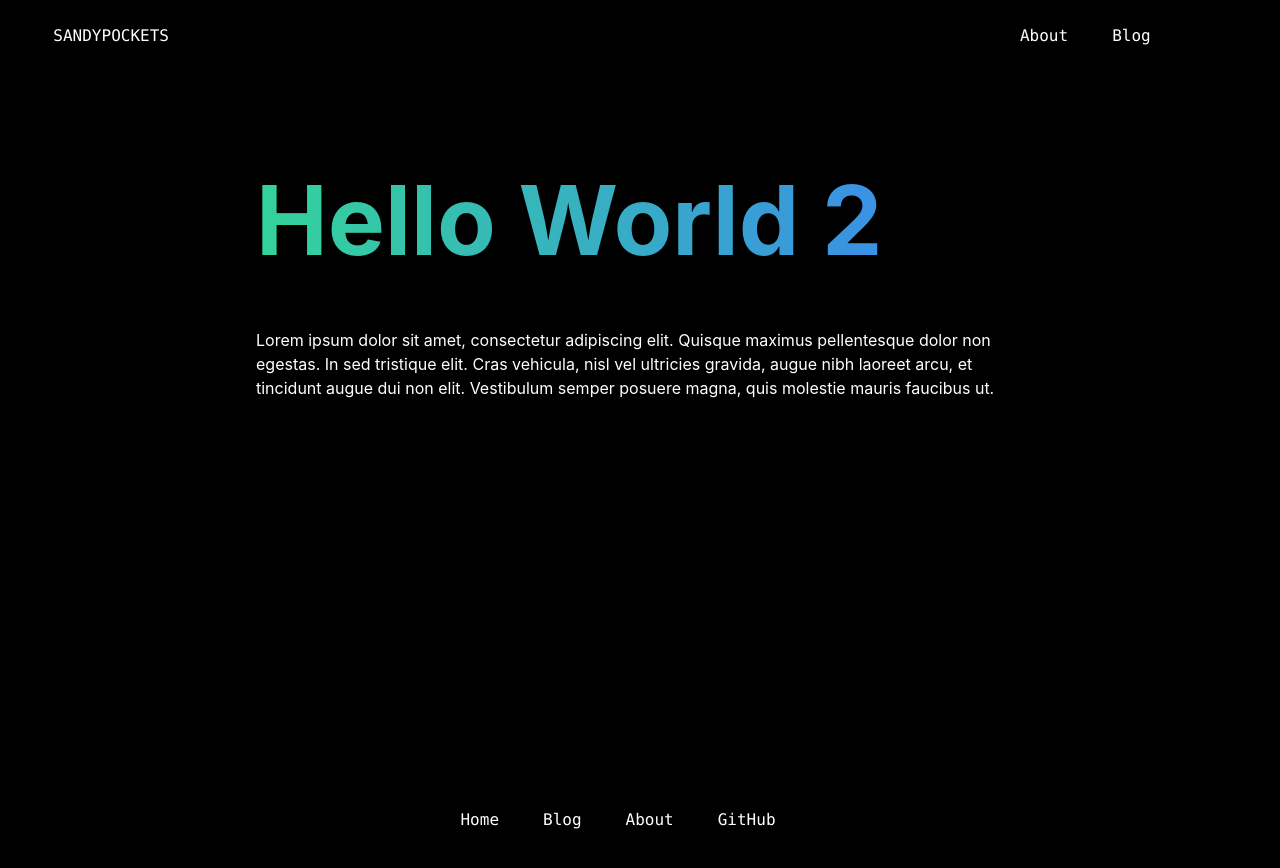
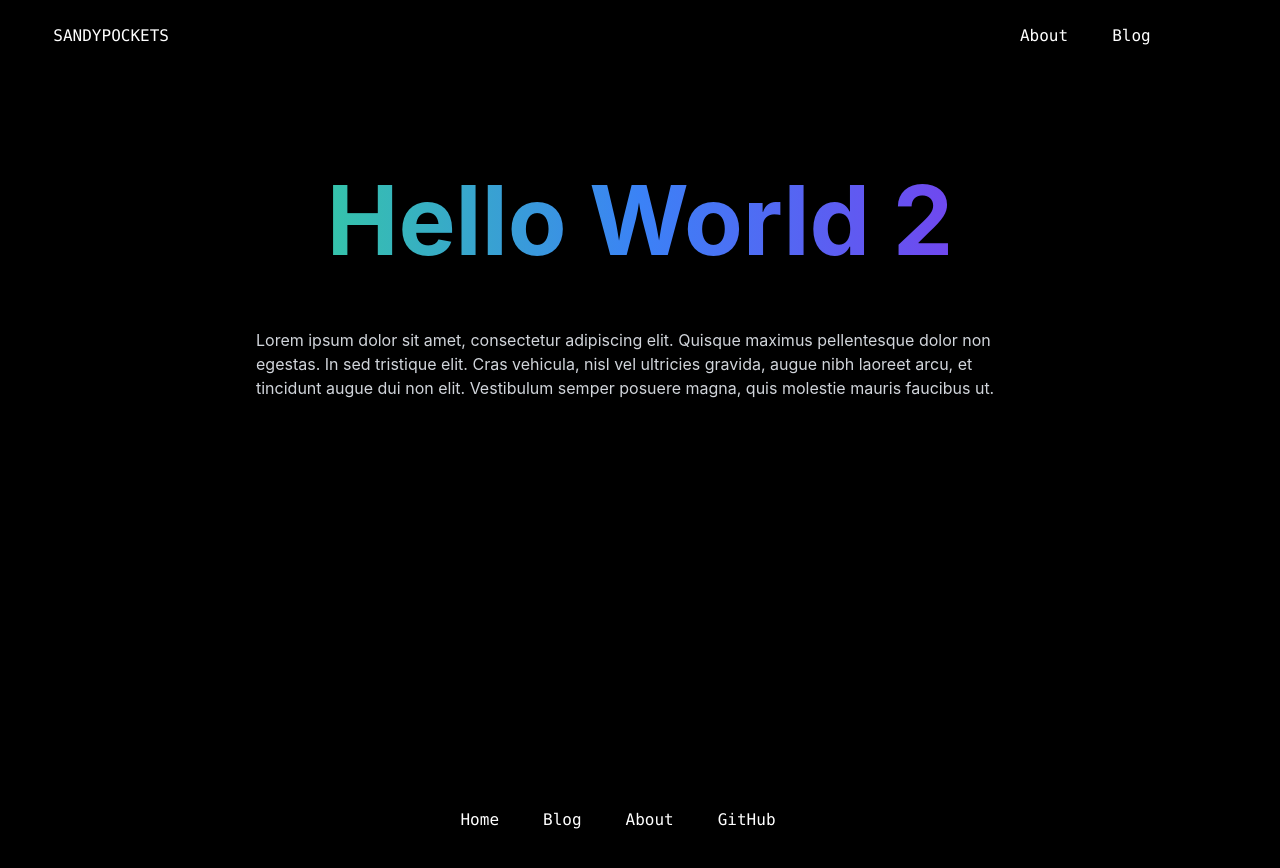
Before and after one commit to sandypockets/sandypockets-blog, a Next.js app: page /blog/hello-world-2 in a window 1280 px wide. Shown: the top 868 px of the page. Built offline with nearby package versions, Linux system fonts and the light colour scheme; a web font is replaced by a local one.

Commit message:
Use grey text instead of white for readability

```diff
--- a/components/article/BlogPost.jsx
+++ b/components/article/BlogPost.jsx
@@ -5,9 +5,9 @@
   return (
     <>
       <div className="my-11 mx-48">
-        <ArticleTitle propsClass="h-auto pb-11 text-8xl font-bold text-transparent bg-clip-text bg-gradient-to-r from-green-400 to-blue-500" meta={meta} />
+        <ArticleTitle propsClass="flex justify-center h-auto pb-11 text-8xl font-bold text-transparent bg-clip-text bg-gradient-to-r from-green-400 via-blue-500 to-purple-600" meta={meta} />
         <Description isBlogPost meta={meta} />
-        <article className="mt-4">{children}</article>
+        <article className="mt-4 flex justify-center text-gray-300">{children}</article>
       </div>
     </>
   )
```
